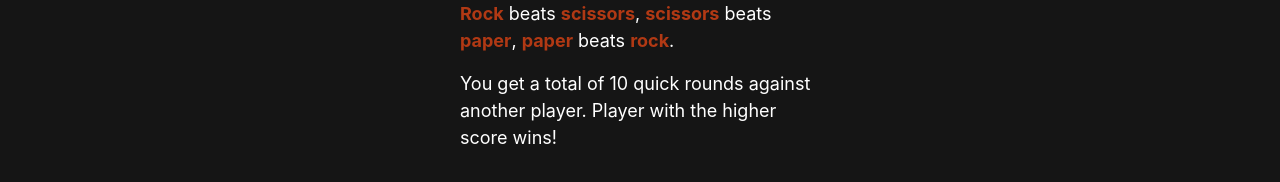
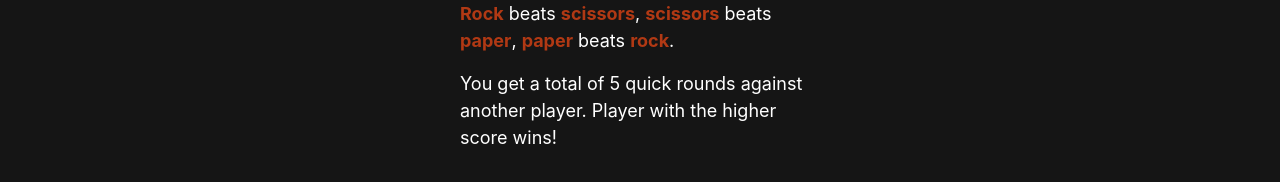
Before and after one commit to idrak888/rpsonline, a React (Create React App) app: page / in a window 1280 px wide. Shown: the part 574-756 px from the top of the page. Built offline with nearby package versions, Linux system fonts and the light colour scheme; no server answers.

Commit message:
updated packages

```diff
--- a/src/containers/Main.js
+++ b/src/containers/Main.js
@@ -1,7 +1,7 @@
 import React, { Component } from 'react';
 import io from 'socket.io-client';
 
-import Header from '../Components/Header';
+import Header from '../components/Header';
 import MainMenu from './MainMenu';
 import GameRoom from './GameRoom';
 
@@ -25,7 +25,7 @@ class Main extends Component {
     componentDidMount() {
         this.setState({opponent: ''});
 
-        this.socket = io('/');
+        this.socket = io('http://localhost:3100');
         this.socket.emit('newPlayer');
         this.socket.on('updatePlayerCount', playerCount => {
             this.setState({playerCount});
@@ -62,7 +62,7 @@ class Main extends Component {
         });
     }
     startRound = () => {
-        if (this.state.round < 10) {
+        if (this.state.round < 5) {
             this.setState({round: this.state.round+1, countDown: 3});
             setTimeout(() => {
                 this.countDown();
--- a/src/containers/MainMenu.js
+++ b/src/containers/MainMenu.js
@@ -63,7 +63,7 @@ class MainMenu extends Component {
                 <div className="rules">
                     <h3>Rules</h3>
                     <p><strong>Rock</strong> beats <strong>scissors</strong>, <strong>scissors</strong> beats <strong>paper</strong>, <strong>paper</strong> beats <strong>rock</strong>.</p>
-                    <p>You get a total of 10 quick rounds against another player. Player with the higher score wins!</p>
+                    <p>You get a total of 5 quick rounds against another player. Player with the higher score wins!</p>
                 </div>
             </div>
         );
```
Also changed, not shown: 1 other file (tests, documents, lock files or other folders).
